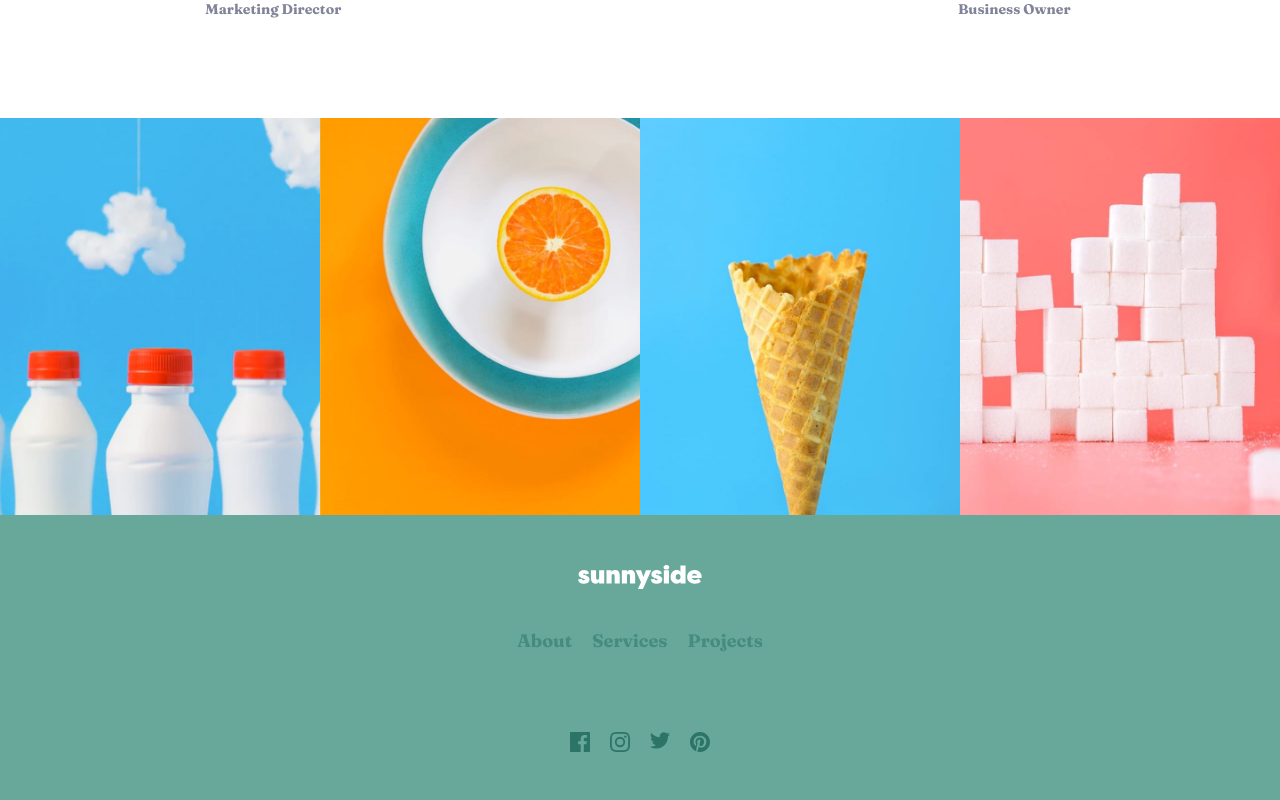
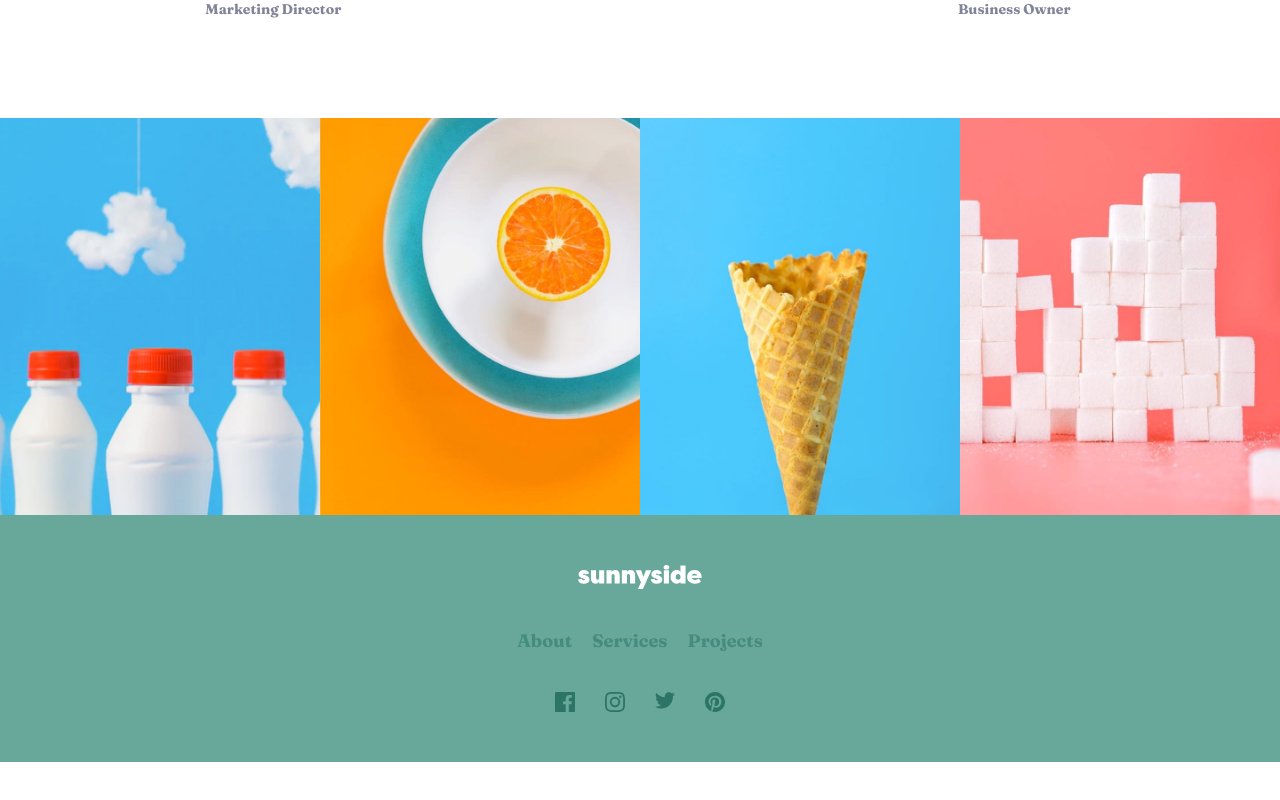
Before and after one commit to horpemee/Sunny-side-landing-page, a React (Create React App) app: page / in a window 1280 px wide. Shown: the part 3153-3953 px from the top of the page. After the commit the page ends 3915 px from the top, so only its background shows below. Built offline with nearby package versions, Linux system fonts and the light colour scheme; a web font is replaced by a local one.

Commit message:
different images for different screen sizes

```diff
--- a/src/component/footer/Footer.jsx
+++ b/src/component/footer/Footer.jsx
@@ -19,7 +19,7 @@ const Footer = () => {
         </li>
       </ul>
 
-      <div className="links icon-container">
+      <div className="links-icon-container">
         <svg
           class="icon"
           width="20"
--- a/src/component/footer/footer.scss
+++ b/src/component/footer/footer.scss
@@ -15,6 +15,10 @@
     gap: 20px;
     margin: 40px 0;
 
+    @media (min-width: 310px) and (max-width: 430px) {
+      gap: 10px;
+    }
+
     li {
       list-style: none;
       font-size: 18px;
@@ -29,11 +33,14 @@
     }
   }
 
-  .icon-container {
+  .links-icon-container {
     cursor: pointer;
+    gap: 30px;
+    display: flex;
+    flex-direction: row;
 
-    @media (min-width: 310px) and (max-width: 430) {
-      gap: 10px;
+    @media (min-width: 310px) and (max-width: 430px) {
+      gap: 20px;
     }
     .icon :hover {
       fill: white;
```
